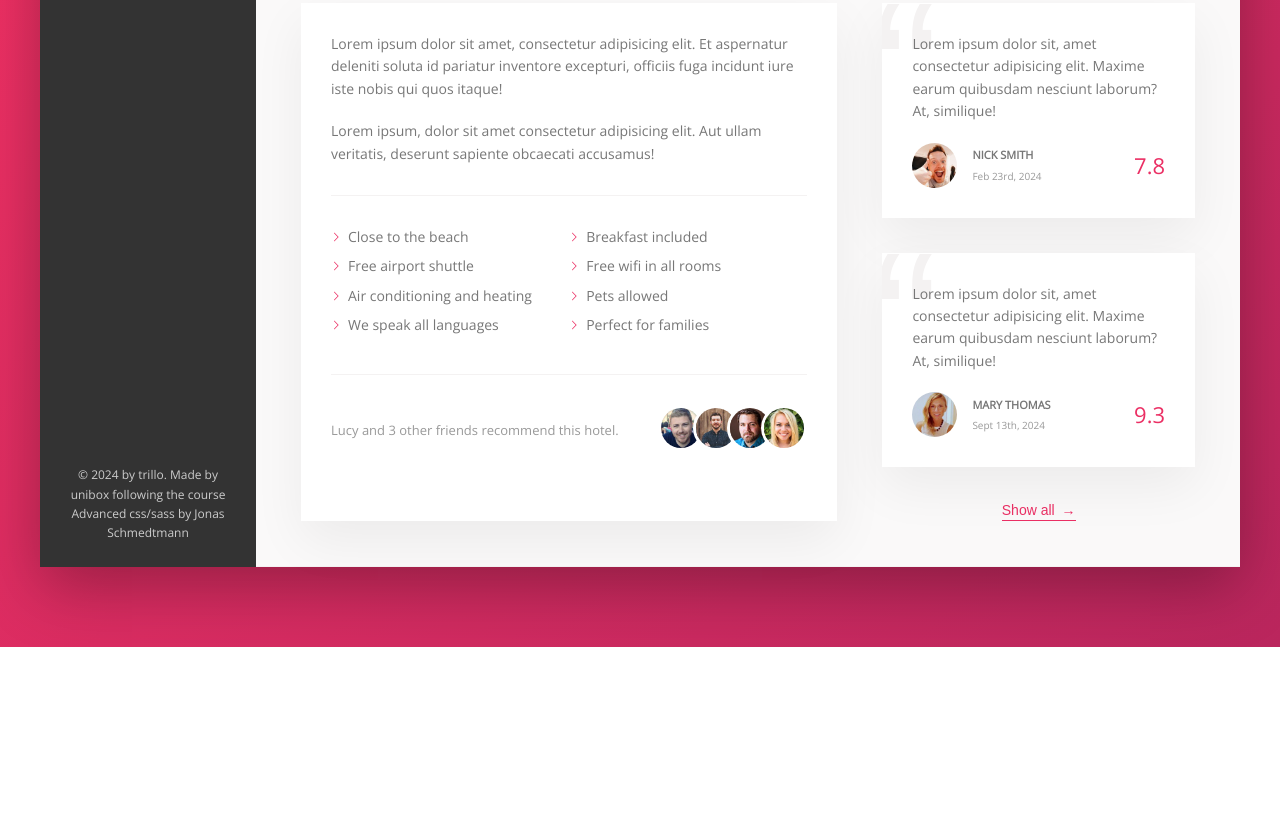
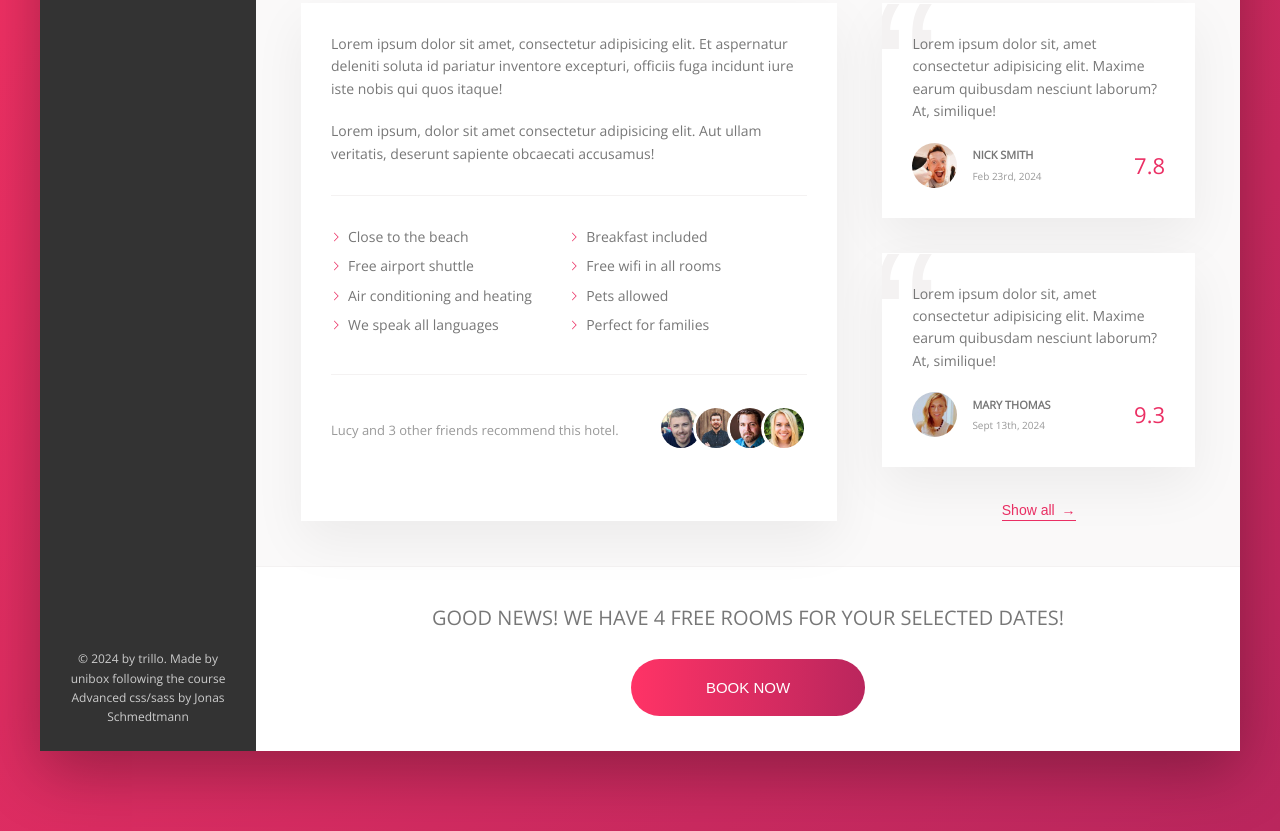
Before and after one commit to uniboxx/trillo-unibox, a website built with Vite: page index.html in a window 1280 px wide. Shown: the part 644-1475 px from the top of the page. Before the commit the page ends 1291 px from the top, so only its background shows below. Built offline with nearby package versions, Linux system fonts and the light colour scheme.

Commit message:
finished main

```diff
--- a/index.html
+++ b/index.html
@@ -137,7 +137,7 @@
           </div>
         </div>
 
-        <div class="detail">
+        <div class="details">
           <div class="description">
             <p class="paragraph">Lorem ipsum dolor sit amet, consectetur adipisicing elit. Et aspernatur deleniti soluta id pariatur inventore excepturi, officiis fuga incidunt iure iste nobis qui quos itaque!</p>
             <p class="paragraph">Lorem ipsum, dolor sit amet consectetur adipisicing elit. Aut ullam veritatis, deserunt sapiente obcaecati accusamus!</p>
@@ -200,6 +200,16 @@
           </div>
         </div>
 
+        <div class="cta">
+          <h2 class="cta__book-now">
+            Good news! We have 4 free rooms for your selected dates!
+          </h2>
+          <button class="btn">
+            <span class="btn__visible">Book now</span>
+            <span class="btn__invisible">Only 4 rooms left</span>
+          </button>
+        </div>
+
       </main>
     </div>
   </div>
--- a/scss/_components.scss
+++ b/scss/_components.scss
@@ -434,3 +434,66 @@
     z-index: 1;
   }
 }
+
+//_ CTA
+
+.cta {
+  padding: 3.5rem 0;
+  text-align: center;
+
+  &__book-now{
+    font-size: 2rem;
+    font-weight: 300;
+    text-transform: uppercase;
+    margin-bottom: 2.5rem;
+  }
+}
+
+.btn{
+  font-size: 1.5rem;
+  font-weight: 300;
+  text-transform: uppercase;
+  border-radius: 100px;
+  border: none;
+  background-image: linear-gradient(to right, var(--color-primary-light),var(--color-primary-dark));
+  color: #fff;
+  position: relative;
+  overflow: hidden;
+  cursor: pointer;
+
+  & > *{
+    display: inline-block;
+    transition: all .2s;
+    height: 100%;
+    width: 100%;
+  }
+
+
+  &__visible{
+    padding: 2rem 7.5rem;
+  }
+
+  &__invisible{
+    position: absolute;
+    padding: 2rem 0;
+    left: 0;
+    top: -100%;
+  }
+
+  &:hover{
+    background-image: linear-gradient(to right, var(--color-primary-dark),var(--color-primary-light));
+
+    .btn__visible{
+      transform: translateY(100%);
+    }
+
+    .btn__invisible{
+      top: 0;
+    }
+  }
+
+  &:focus{
+    outline: none;
+    animation: pulsate 1s infinite;
+  }
+}
--- a/scss/layout/_layout.scss
+++ b/scss/layout/_layout.scss
@@ -37,7 +37,7 @@
   background-color: #fff;
 }
 
-.detail {
+.details {
   font-size: 1.4rem;
   display: flex;
   padding: 4.5rem;
```
